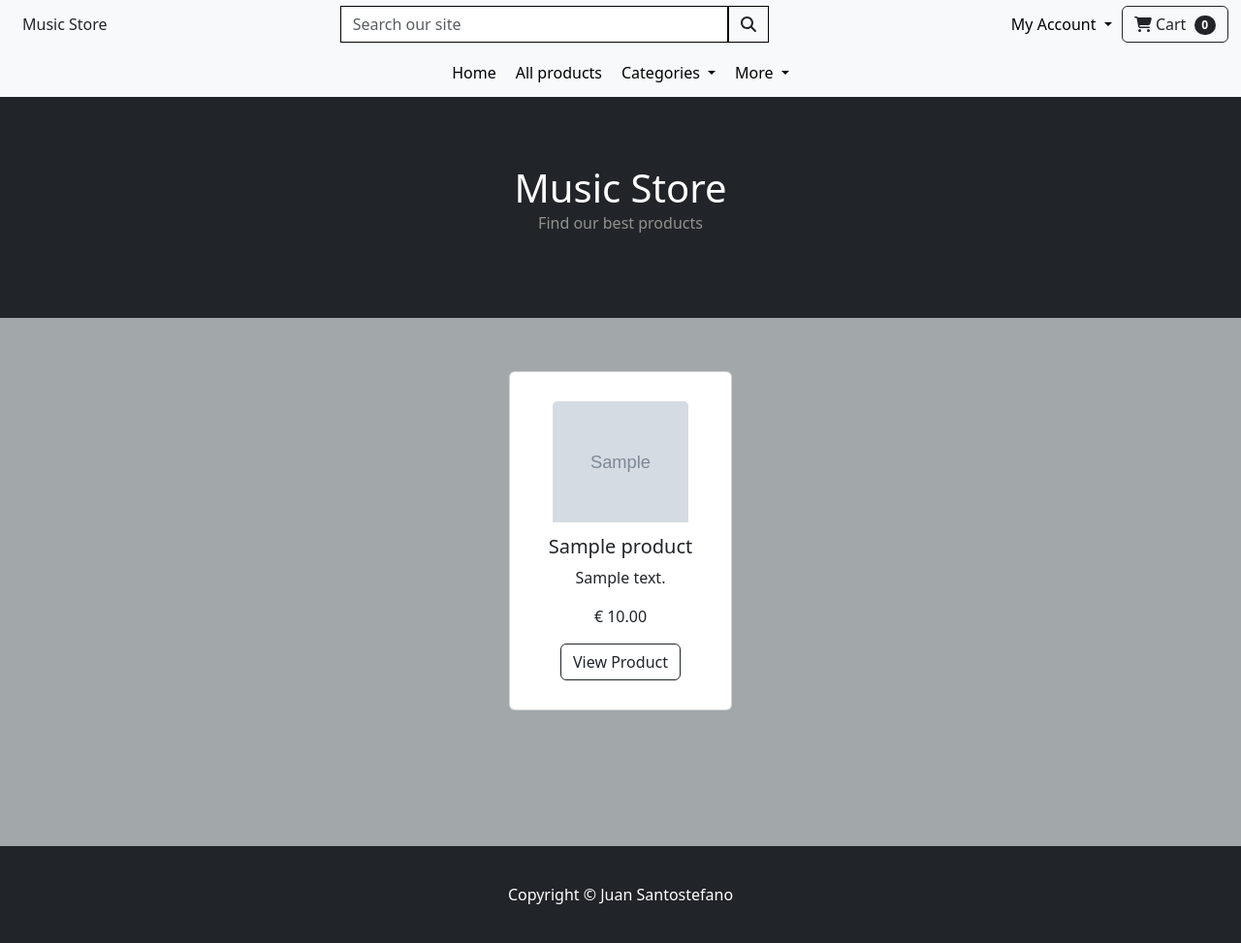
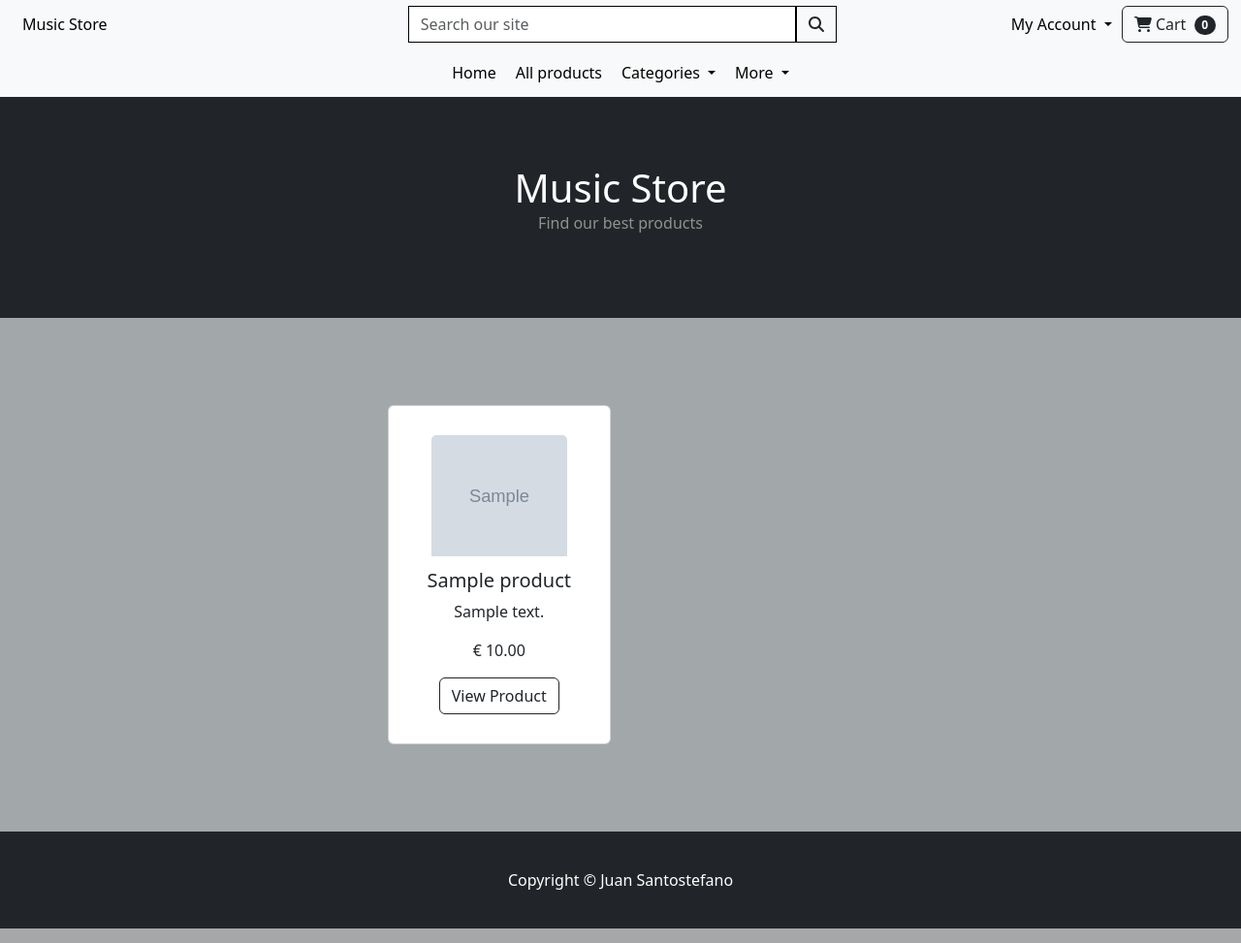
Before and after one commit to jpsantostefano/music-store, a Django app: page / in a window 1280 px wide. Shown: the whole page at 97% size. Run offline with Django 5.2, Linux system fonts and the light colour scheme; tables that the repository leaves empty hold one stand-in row (values such as "Sample post"); grey boxes marked "Sample" are stand-in pictures; some libraries are stand-ins or nearby versions.

Commit message:
grid improved on home and category

```diff
--- a/static/css/style.css
+++ b/static/css/style.css
@@ -28,6 +28,10 @@
     width: 400px;
 }
 
+.nav-left{
+    margin-right: 70px;
+}
+
 .nav-middle{
     flex-grow: 1;
     text-align: center;
@@ -55,7 +59,7 @@
 /******** SECTION *********/
 
 section {
-    padding: 15px 120px 100px 120px;
+    min-height: 61vh;
 }
 
 .home-section{
@@ -63,13 +67,21 @@
     justify-content: space-around;
     flex-wrap: wrap;
     background-color: #A2A7AA;
+    padding: 50px;
+    align-items: center;
+}
+
+.product-card{
+    display: flex;
+    justify-content: center;
 }
 
 .product-section{
     display: flex;
     justify-content: center;
-    padding-top: 50px
+    align-items: center;
 }
+
 
 /******** FOOTER *********/
 
@@ -143,10 +155,16 @@
 }
 
 .product-img{
-    height: auto;
-    width: auto;
+    height: 300px;
+    width: 300px;
 }
 
 .product-info{
     padding: 20px;
 }
+
+.home-grid{
+    display: flex;
+    flex-direction: column;
+    align-items: center;
+}
--- a/store/templates/category.html
+++ b/store/templates/category.html
@@ -11,10 +11,10 @@
 </header>
 
 <!-- Section-->
-<section>
+<section class="home-section">
     <div class="row row-cols-1 row-cols-sm-2 row-cols-md-3 row-cols-lg-4">
         {% for product in products %}
-            <div class="col">
+            <div class="home-grid">
                 <div class="card">
                     <!-- Product Image -->
                     <img src="{{ product.image.url }}" alt="{{ product.name }}">
--- a/store/templates/home.html
+++ b/store/templates/home.html
@@ -14,7 +14,7 @@
 <section class="home-section">
     <div class="row row-cols-1 row-cols-sm-2 row-cols-md-3 row-cols-lg-4">
         {% for product in products %}
-            <div class="col">
+            <div class="home-grid">
                 <div class="card">
                     <!-- Product Image -->
                     <img src="{{ product.image.url }}" alt="{{ product.name }}" class="card-img-top">
--- a/store/templates/navbar.html
+++ b/store/templates/navbar.html
@@ -3,7 +3,7 @@
 <nav>
     <div class="nav-left">
         <!-- Logo (Left) -->
-        <a class="navbar-brand" href="{% url 'home' %}">Music Store</a>
+        <a class="nav-left" href="{% url 'home' %}">Music Store</a>
     </div>
 
         <!-- Search bar (Middle) -->
--- a/store/templates/product.html
+++ b/store/templates/product.html
@@ -9,9 +9,9 @@
   </div>
 </header>
 
-<section>
+<section class="product-section">
     <!--Product-->
-    <div class="product-section">
+    <div class="product-card">
         <img src="{{ product.image.url }}" class="product-img" alt="select{{product.id}}">
         <div class="product-info">
             <h5>{{ product.name }}</h5>
```
